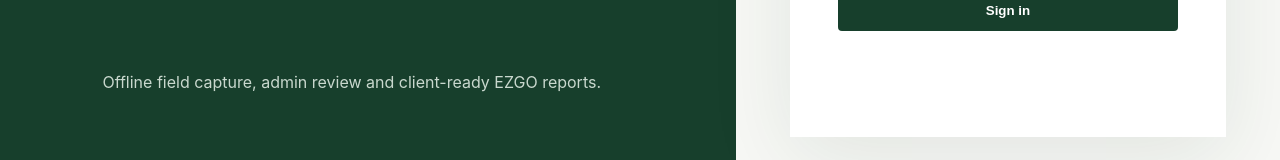
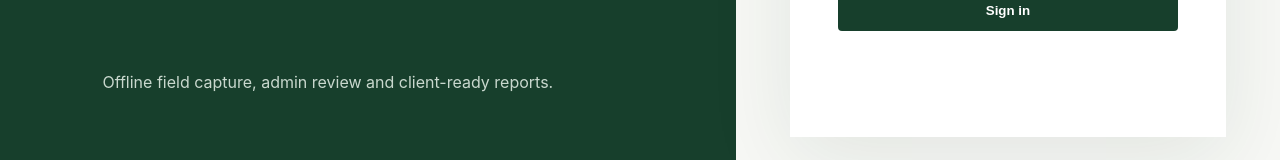
Before and after one commit to dmountfort/camgolf-jobtracker, a Next.js app: page / in a window 1280 px wide. Shown: the part 515-675 px from the top of the page. Built offline with nearby package versions, Linux system fonts and the light colour scheme; no server answers.

Commit message:
Remove client brand from login copy

```diff
--- a/app/page.tsx
+++ b/app/page.tsx
@@ -16,7 +16,7 @@ export default function SignIn() {
   }
   async function setNewPassword(e:FormEvent){e.preventDefault();if(password.length<8){setMessage("Use at least 8 characters.");return}setMessage("Saving password…");const {error}=await createClient().auth.updateUser({password});if(error)setMessage(error.message);else window.location.href="/dashboard"}
   return <main className="login-shell">
-    <section className="brand-panel"><div className="brand-mark">CG</div><p>CAM GOLF</p><h1>Every job card.<br/>Complete and accounted for.</h1><p className="muted">Offline field capture, admin review and client-ready EZGO reports.</p></section>
+    <section className="brand-panel"><div className="brand-mark">CG</div><p>CAM GOLF</p><h1>Every job card.<br/>Complete and accounted for.</h1><p className="muted">Offline field capture, admin review and client-ready reports.</p></section>
     <section className="login-card"><p className="eyebrow">STAFF ACCESS</p><h2>{settingPassword?"Create your password":"Welcome back"}</h2><p className="muted">{settingPassword?"Choose a secure password for your CAM Golf account.":"Sign in with your CAM Golf account."}</p>
       {settingPassword?<form onSubmit={setNewPassword}><label>New password<span className="password-field"><input type={showPassword?"text":"password"} required minLength={8} value={password} onChange={e=>setPassword(e.target.value)}/><button type="button" className={`password-toggle ${showPassword?"visible":""}`} onClick={()=>setShowPassword(value=>!value)} aria-label={showPassword?"Hide password":"Show password"} title={showPassword?"Hide password":"Show password"}>👁</button></span></label><button>Save password</button><p className="form-message">{message}</p></form>:<form onSubmit={submit}><label>Email<input type="email" required value={email} onChange={e=>setEmail(e.target.value)} placeholder="name@camgolf.co.za"/></label><label>Password<span className="password-field"><input type={showPassword?"text":"password"} required value={password} onChange={e=>setPassword(e.target.value)}/><button type="button" className={`password-toggle ${showPassword?"visible":""}`} onClick={()=>setShowPassword(value=>!value)} aria-label={showPassword?"Hide password":"Show password"} title={showPassword?"Hide password":"Show password"}>👁</button></span></label><button>Sign in</button><p className="form-message">{message}</p></form>}
     </section>
```
